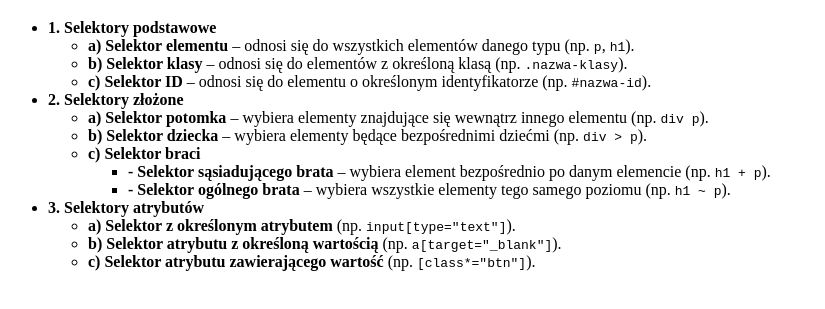
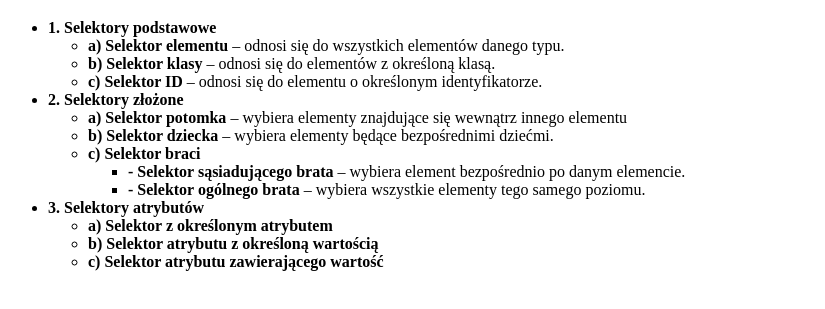
Before and after one commit to Kosma001/css, a plain HTML site: page zad11_skawinski.html in a window 1280 px wide. Shown: the part 61-370 px from the top of the page, without its empty margins (0-825 px from the left). Drawn offline with Linux system fonts and the light colour scheme.

Commit message:
Add files via upload

```diff
--- a/skaw_z13.css
+++ b/skaw_z13.css
@@ -1,7 +1,9 @@
 p {
-    font-size: 39px;
+    font-size: 39mm;
+	color:green;
 }
 
 body {
-    font-size: 49px;
+    font-size: 49mm;
+	color:blue;
 }
--- a/skaw_z15.css
+++ b/skaw_z15.css
@@ -1,5 +1,5 @@
 p    {
-color:#06A0A205F;
+color:#6AA25F;
 font-size:20px;
 	}
 body  {
--- a/zad11_skawinski.html
+++ b/zad11_skawinski.html
@@ -9,28 +9,28 @@
     <ul>
         <li><b>1. Selektory podstawowe</b>
             <ul>
-                <li><b>a) Selektor elementu</b> – odnosi się do wszystkich elementów danego typu (np. <code>p</code>, <code>h1</code>).</li>
-                <li><b>b) Selektor klasy</b> – odnosi się do elementów z określoną klasą (np. <code>.nazwa-klasy</code>).</li>
-                <li><b>c) Selektor ID</b> – odnosi się do elementu o określonym identyfikatorze (np. <code>#nazwa-id</code>).</li>
+                <li><b>a) Selektor elementu</b> – odnosi się do wszystkich elementów danego typu.</li>
+                <li><b>b) Selektor klasy</b> – odnosi się do elementów z określoną klasą.</li>
+                <li><b>c) Selektor ID</b> – odnosi się do elementu o określonym identyfikatorze.</li>
             </ul>
         </li>
         <li><b>2. Selektory złożone</b>
             <ul>
-                <li><b>a) Selektor potomka</b> – wybiera elementy znajdujące się wewnątrz innego elementu (np. <code>div p</code>).</li>
-                <li><b>b) Selektor dziecka</b> – wybiera elementy będące bezpośrednimi dziećmi (np. <code>div > p</code>).</li>
+                <li><b>a) Selektor potomka</b> – wybiera elementy znajdujące się wewnątrz innego elementu</li>
+                <li><b>b) Selektor dziecka</b> – wybiera elementy będące bezpośrednimi dziećmi.</li>
                 <li><b>c) Selektor braci</b>
                     <ul>
-                        <li><b>- Selektor sąsiadującego brata</b> – wybiera element bezpośrednio po danym elemencie (np. <code>h1 + p</code>).</li>
-                        <li><b>- Selektor ogólnego brata</b> – wybiera wszystkie elementy tego samego poziomu (np. <code>h1 ~ p</code>).</li>
+                        <li><b>- Selektor sąsiadującego brata</b> – wybiera element bezpośrednio po danym elemencie.</li>
+                        <li><b>- Selektor ogólnego brata</b> – wybiera wszystkie elementy tego samego poziomu.</li>
                     </ul>
                 </li>
             </ul>
         </li>
         <li><b>3. Selektory atrybutów</b>
             <ul>
-                <li><b>a) Selektor z określonym atrybutem</b> (np. <code>input[type="text"]</code>).</li>
-                <li><b>b) Selektor atrybutu z określoną wartością</b> (np. <code>a[target="_blank"]</code>).</li>
-                <li><b>c) Selektor atrybutu zawierającego wartość</b> (np. <code>[class*="btn"]</code>).</li>
+                <li><b>a) Selektor z określonym atrybutem</b></li>
+                <li><b>b) Selektor atrybutu z określoną wartością</b> </li>
+                <li><b>c) Selektor atrybutu zawierającego wartość</b></li>
             </ul>
         </li>
     </ul>
```
Also changed, not shown: zad3_skawinski.html (+0 -4 lines), zad5.1_skawinski.html (+1 -1 lines).
